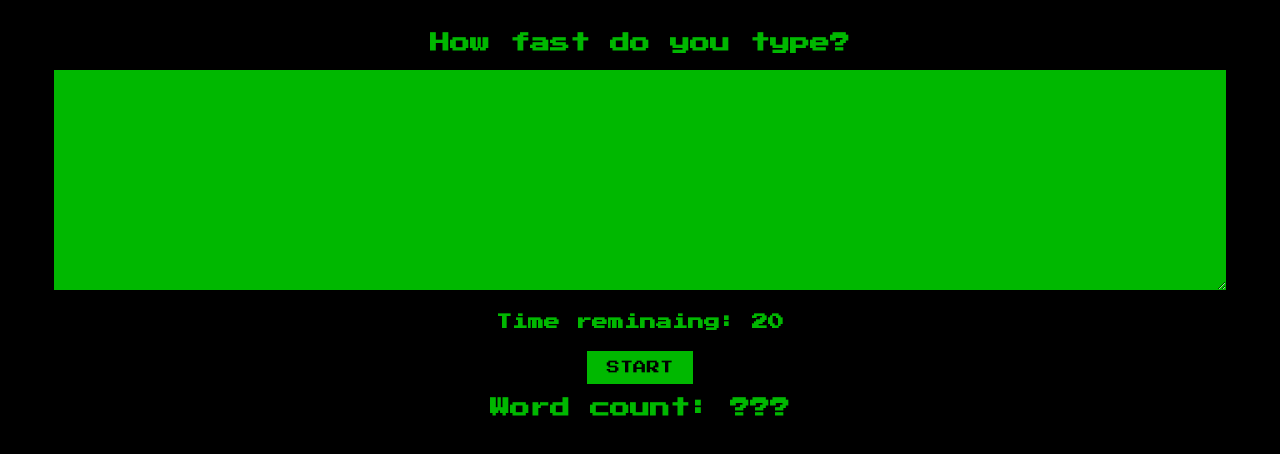
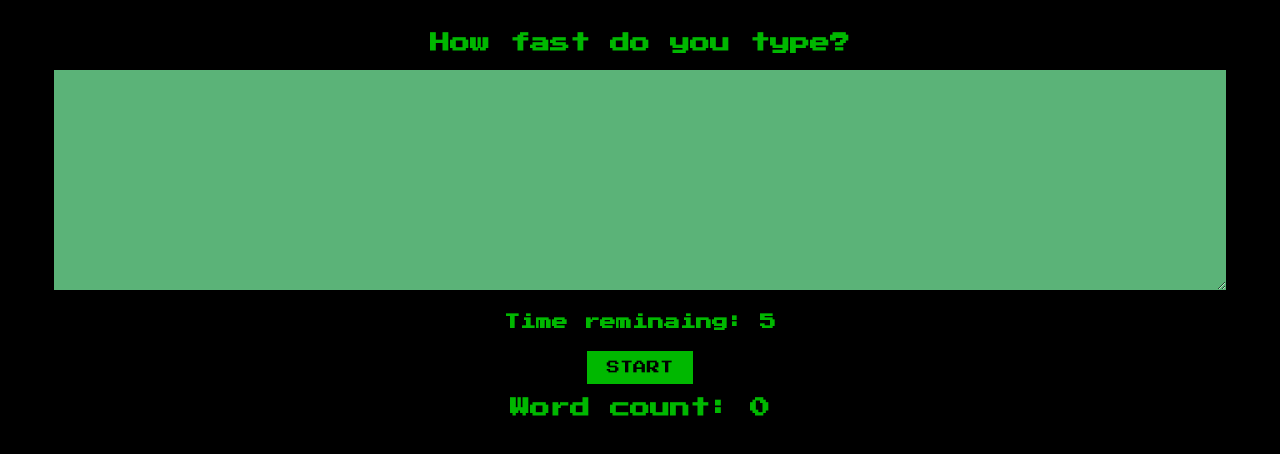
Before and after one commit to exxedridel/hooks-react-speed-typing-game, a React app: page / in a window 1280 px wide. Shown: the top 454 px of the page. Built offline with nearby package versions, Linux system fonts and the light colour scheme.

Commit message:
Added: functions to Effec to count words when timer out and restart game when button pressed 2nd time, also to disable elements when needed

```diff
--- a/src/components/App.jsx
+++ b/src/components/App.jsx
@@ -2,16 +2,22 @@ import React, { useState, useEffect } from "react";
 import "../styles/global.scss";
 
 const App = () => {
+  const STARTING_TIME = 5;
+
   const [textArea, setTextArea] = useState("");
-  const [timeRemaining, setTimeRemaining] = useState(25);
+  const [timeRemaining, setTimeRemaining] = useState(STARTING_TIME);
+  const [isTimeRunning, setIsTimeRunning] = useState(false);
+  const [countedWords, setCountedWords] = useState(0);
 
   useEffect(() => {
-    if (timeRemaining > 0) {
+    if (isTimeRunning && timeRemaining > 0) {
       setTimeout(() => {
         setTimeRemaining((prevTimer) => prevTimer - 1);
       }, 1000);
+    } else if (timeRemaining === 0) {
+      endGame();
     }
-  }, [timeRemaining]);
+  }, [timeRemaining, isTimeRunning]);
 
   function handleChange(e) {
     const { value } = e.target;
@@ -21,16 +27,29 @@ const App = () => {
   function countWords(textArea) {
     // const words = textArea.trim().split(" ");
     const words = textArea.split(" ");
-    return console.log(words.filter((word) => word !== "").length); //with this aproach .trim() no longer needed
+    return words.filter((word) => word !== "").length; //with this aproach .trim() no longer needed
+  }
+
+  function startNewGame() {
+    setTextArea("");
+    setTimeRemaining(STARTING_TIME);
+    setIsTimeRunning(true);
+  }
+
+  function endGame() {
+    setIsTimeRunning(false);
+    setCountedWords(countWords(textArea));
   }
 
   return (
     <div>
       <h1>How fast do you type?</h1>
-      <textarea value={textArea} placeholder="" onChange={handleChange} />
+      <textarea value={textArea} placeholder="" onChange={handleChange} disabled={!isTimeRunning}/>
       <h4>Time reminaing: {timeRemaining}</h4>
-      <button onClick={() => countWords(textArea)}>Start</button>
-      <h1>Word count: ???</h1>
+      <button onClick={startNewGame} disabled={isTimeRunning}>
+        Start
+      </button>
+      <h1>Word count: {countedWords}</h1>
     </div>
   );
 };
--- a/src/styles/global.scss
+++ b/src/styles/global.scss
@@ -23,6 +23,10 @@ button {
    text-transform: uppercase;
 }
 
+button:disabled {
+   cursor: not-allowed;
+}
+
 h1 {
    font-size: 20px;
    text-align:center;
@@ -38,3 +42,7 @@ textarea {
    background: #00b800;
    padding: 10px;
 }
+
+textarea:disabled {
+   background-color: #5bb378;
+}
```
